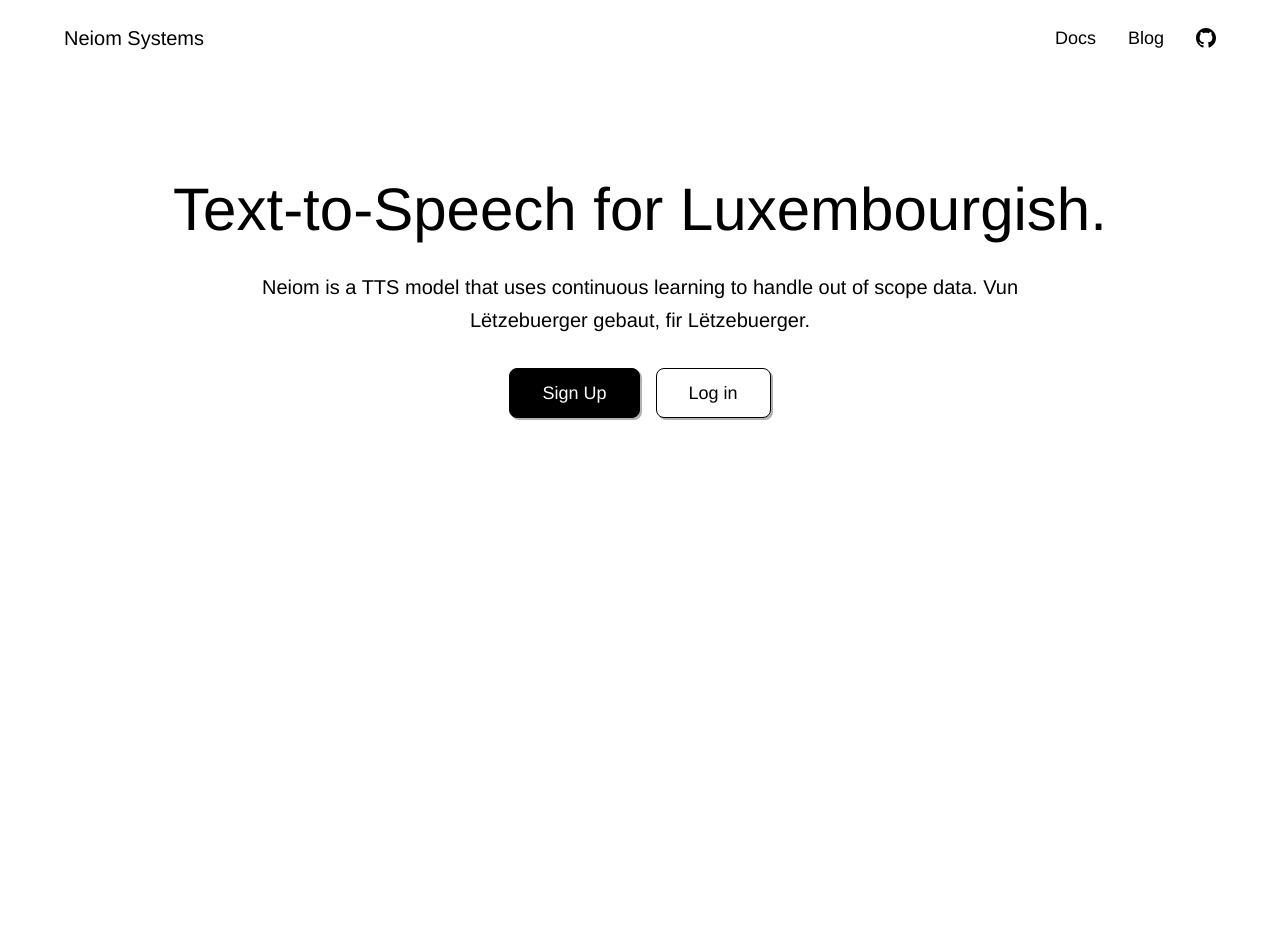
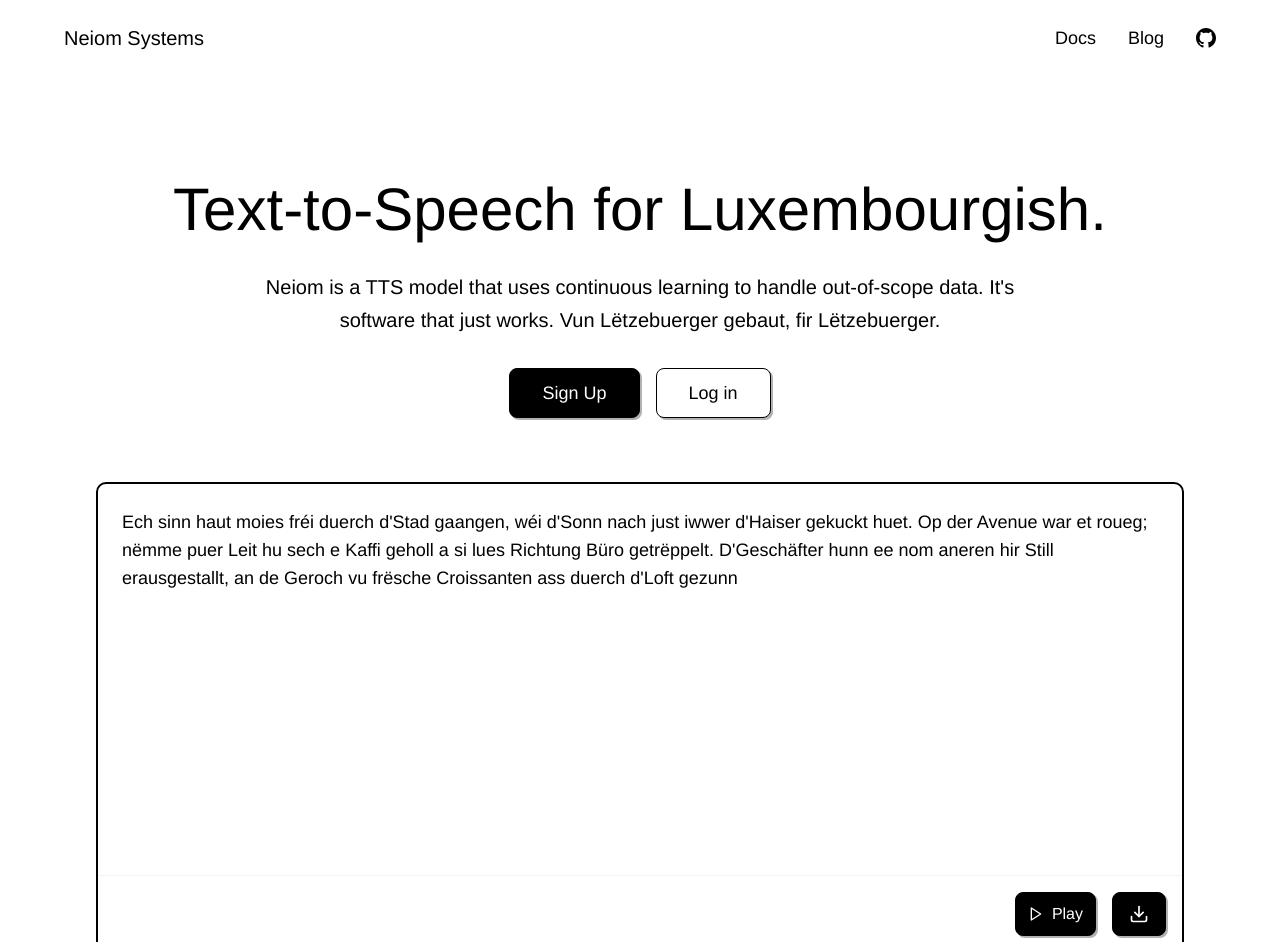
Before and after one commit to Wavemark-Systems/wavemark-nextjs, a Next.js app: page / in a window 1280 px wide. Shown: the top 942 px of the page. Before the commit the page ends 800 px from the top, so only its background shows below. Built offline with nearby package versions, Linux system fonts and the light colour scheme.

Commit message:
org repo

```diff
--- a/src/app/page.tsx
+++ b/src/app/page.tsx
@@ -1,37 +1,13 @@
-import TopBar from "@/components/TopBar";
-import { Button } from "@/components/ui/button";
-import Image from "next/image";
+import Hero from "@/components/landing_page/Hero";
+import TopBar from "@/components/landing_page/TopBar";
+import Demo from "@/components/landing_page/Demo";
 
 export default function Home() {
   return (
     <div className="min-h-screen">
       <TopBar />
-      <div className="flex flex-col items-center pt-24 px-8">
-        <h1 className="text-6xl leading-tight mb-6 text-black whitespace-nowrap text-center">
-          Text-to-Speech for Luxembourgish.
-        </h1>
-        <p className="text-xl text-black leading-relaxed mb-8 text-center max-w-3xl">
-          Neiom is a TTS model that uses continuous learning to handle out of scope data. Vun Lëtzebuerger gebaut, fir Lëtzebuerger.
-        </p>
-        <div className="flex gap-4 justify-center">
-          <Button asChild className="bg-black text-white border border-black shadow-[2px_2px_0px_0px_rgba(0,0,0,0.3)] hover:bg-black hover:text-white hover:shadow-[1px_1px_0px_0px_rgba(0,0,0,0.3)] hover:translate-x-[1px] hover:translate-y-[1px] transition-all duration-150 rounded-md px-8 py-6 text-lg font-normal">
-            <a
-              href="/signup"
-              rel="noopener noreferrer"
-            >
-              Sign Up
-            </a>
-          </Button>
-          <Button asChild className="bg-white text-black border border-black shadow-[2px_2px_0px_0px_rgba(0,0,0,0.3)] hover:bg-white hover:text-black hover:shadow-[1px_1px_0px_0px_rgba(0,0,0,0.3)] hover:translate-x-[1px] hover:translate-y-[1px] transition-all duration-150 rounded-md px-8 py-6 text-lg font-normal">
-            <a
-              href="/login"
-              rel="noopener noreferrer"
-            >
-              Log in
-            </a>
-          </Button>
-        </div>
-      </div>
+      <Hero />
+      <Demo />
     </div>
   );
 }
--- /dev/null
+++ b/src/components/landing_page/Demo.tsx
@@ -0,0 +1,52 @@
+'use client';
+
+import { useState } from "react";
+import { Button } from "@/components/ui/button";
+
+export default function Demo() {
+  const [text, setText] = useState("Ech sinn haut moies fréi duerch d'Stad gaangen, wéi d'Sonn nach just iwwer d'Haiser gekuckt huet. Op der Avenue war et roueg; nëmme puer Leit hu sech e Kaffi geholl a si lues Richtung Büro getrëppelt. D'Geschäfter hunn ee nom aneren hir Still erausgestallt, an de Geroch vu frësche Croissanten ass duerch d'Loft gezunn");
+
+  const handlePlay = () => {
+    console.log("Playing audio for:", text);
+  };
+
+  const handleDownload = () => {
+    console.log("Downloading audio");
+  };
+
+  return (
+    <div className="flex flex-col items-center px-8 py-16 max-w-6xl mx-auto w-full">
+      <div className="w-full border-2 border-black rounded-lg overflow-hidden">
+        <textarea
+          value={text}
+          onChange={(e) => setText(e.target.value)}
+          placeholder="Type or paste your Luxembourgish text here..."
+          spellCheck={false}
+          className="w-full h-96 p-6 text-black text-lg resize-none focus:outline-none border-0"
+        />
+        <div className="flex gap-4 p-4 border-t border-gray-100 bg-white justify-end">
+          <Button
+            onClick={handlePlay}
+            className="bg-black text-white border border-black shadow-[2px_2px_0px_0px_rgba(0,0,0,0.3)] hover:bg-black hover:text-white hover:shadow-[1px_1px_0px_0px_rgba(0,0,0,0.3)] hover:translate-x-[1px] hover:translate-y-[1px] transition-all duration-150 rounded-md px-8 py-3 text-base font-normal flex items-center gap-2 h-[44px]"
+          >
+            <svg xmlns="http://www.w3.org/2000/svg" width="20" height="20" viewBox="0 0 24 24" fill="none" stroke="currentColor" strokeWidth="2" strokeLinecap="round" strokeLinejoin="round">
+              <polygon points="5 3 19 12 5 21 5 3" />
+            </svg>
+            Play
+          </Button>
+          <button
+            onClick={handleDownload}
+            className="bg-black text-white border border-black shadow-[2px_2px_0px_0px_rgba(0,0,0,0.3)] hover:bg-black hover:text-white hover:shadow-[1px_1px_0px_0px_rgba(0,0,0,0.3)] hover:translate-x-[1px] hover:translate-y-[1px] transition-all duration-150 rounded-md px-4 py-3 flex items-center justify-center h-[44px]"
+            aria-label="Download audio"
+          >
+            <svg xmlns="http://www.w3.org/2000/svg" width="20" height="20" viewBox="0 0 24 24" fill="none" stroke="currentColor" strokeWidth="2" strokeLinecap="round" strokeLinejoin="round">
+              <path d="M21 15v4a2 2 0 0 1-2 2H5a2 2 0 0 1-2-2v-4" />
+              <polyline points="7 10 12 15 17 10" />
+              <line x1="12" y1="15" x2="12" y2="3" />
+            </svg>
+          </button>
+        </div>
+      </div>
+    </div>
+  );
+}
--- /dev/null
+++ b/src/components/landing_page/Hero.tsx
@@ -0,0 +1,32 @@
+import { Button } from "@/components/ui/button";
+
+export default function Hero() {
+  return (
+    <div className="flex flex-col items-center pt-24 px-8">
+      <h1 className="text-6xl leading-tight mb-6 text-black whitespace-nowrap text-center">
+        Text-to-Speech for Luxembourgish.
+      </h1>
+      <p className="text-xl text-black leading-relaxed mb-8 text-center max-w-3xl">
+        Neiom is a TTS model that uses continuous learning to handle out-of-scope data. It's software that just works. Vun Lëtzebuerger gebaut, fir Lëtzebuerger.
+      </p>
+      <div className="flex gap-4 justify-center">
+        <Button asChild className="bg-black text-white border border-black shadow-[2px_2px_0px_0px_rgba(0,0,0,0.3)] hover:bg-black hover:text-white hover:shadow-[1px_1px_0px_0px_rgba(0,0,0,0.3)] hover:translate-x-[1px] hover:translate-y-[1px] transition-all duration-150 rounded-md px-8 py-6 text-lg font-normal">
+          <a
+            href="/signup"
+            rel="noopener noreferrer"
+          >
+            Sign Up
+          </a>
+        </Button>
+        <Button asChild className="bg-white text-black border border-black shadow-[2px_2px_0px_0px_rgba(0,0,0,0.3)] hover:bg-white hover:text-black hover:shadow-[1px_1px_0px_0px_rgba(0,0,0,0.3)] hover:translate-x-[1px] hover:translate-y-[1px] transition-all duration-150 rounded-md px-8 py-6 text-lg font-normal">
+          <a
+            href="/login"
+            rel="noopener noreferrer"
+          >
+            Log in
+          </a>
+        </Button>
+      </div>
+    </div>
+  );
+}
```
Also changed, not shown: src/components/landing_page/TopBar.tsx (renamed from src/components/TopBar.tsx).
